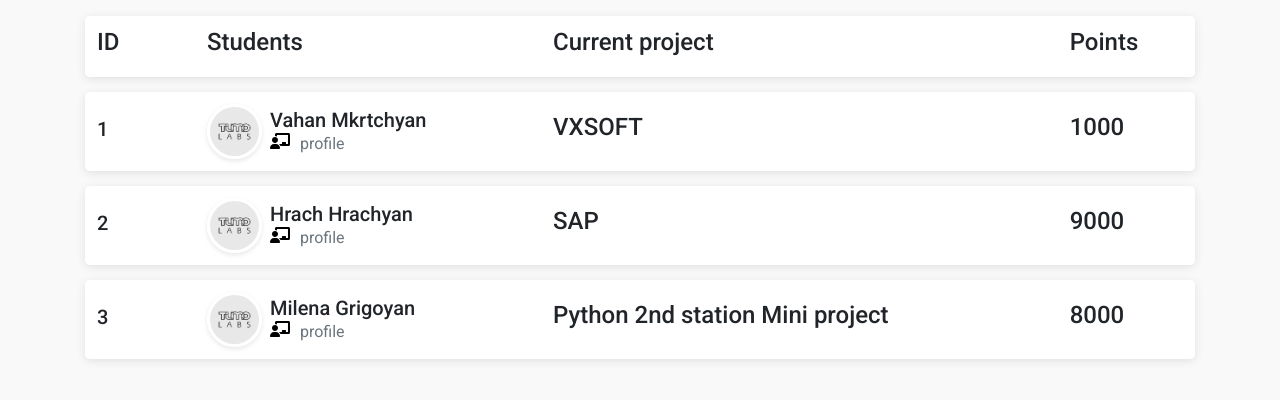
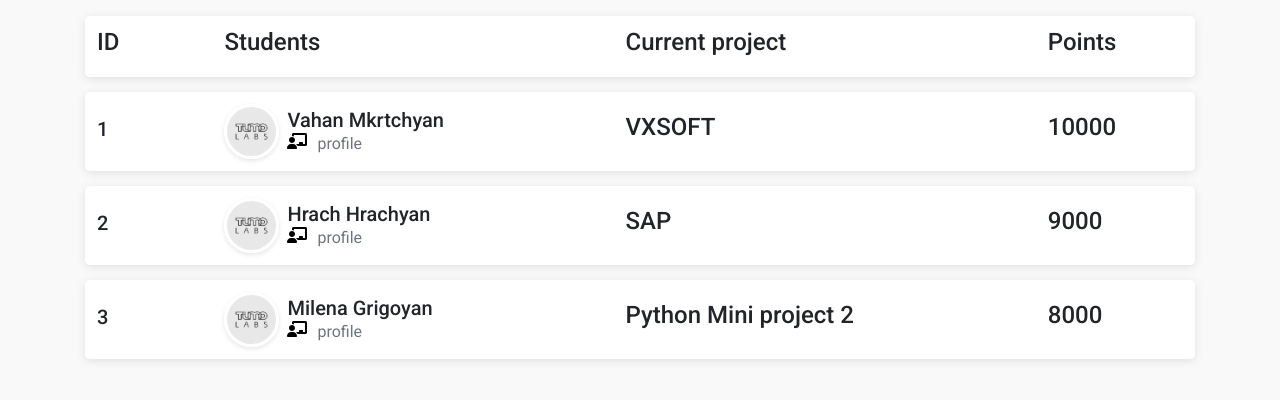
Before and after one commit to vamkrtch/leaderboard, a plain HTML site: page index.html in a window 1280 px wide. Shown: the part 160-560 px from the top of the page. Drawn offline with nearby package versions, Linux system fonts and the light colour scheme.

Commit message:
Update index.html

```diff
--- a/index.html
+++ b/index.html
@@ -73,7 +73,7 @@
 						</td>
 						<td>
 							<div class="d-flex align-items-baseline">
-								<h4 class="mr-1 ">1000</h4>
+								<h4 class="mr-1 ">10000</h4>
 							</div>
 						</td>
 
@@ -138,7 +138,7 @@
 						</td>
 						<td>
 							<div class="d-flex align-items-baseline">
-								<h4 class="mr-1">Python 2nd station Mini project</h4>
+								<h4 class="mr-1">Python   Mini project 2</h4>
 							</div>
 						</td>
 						<td>
```
